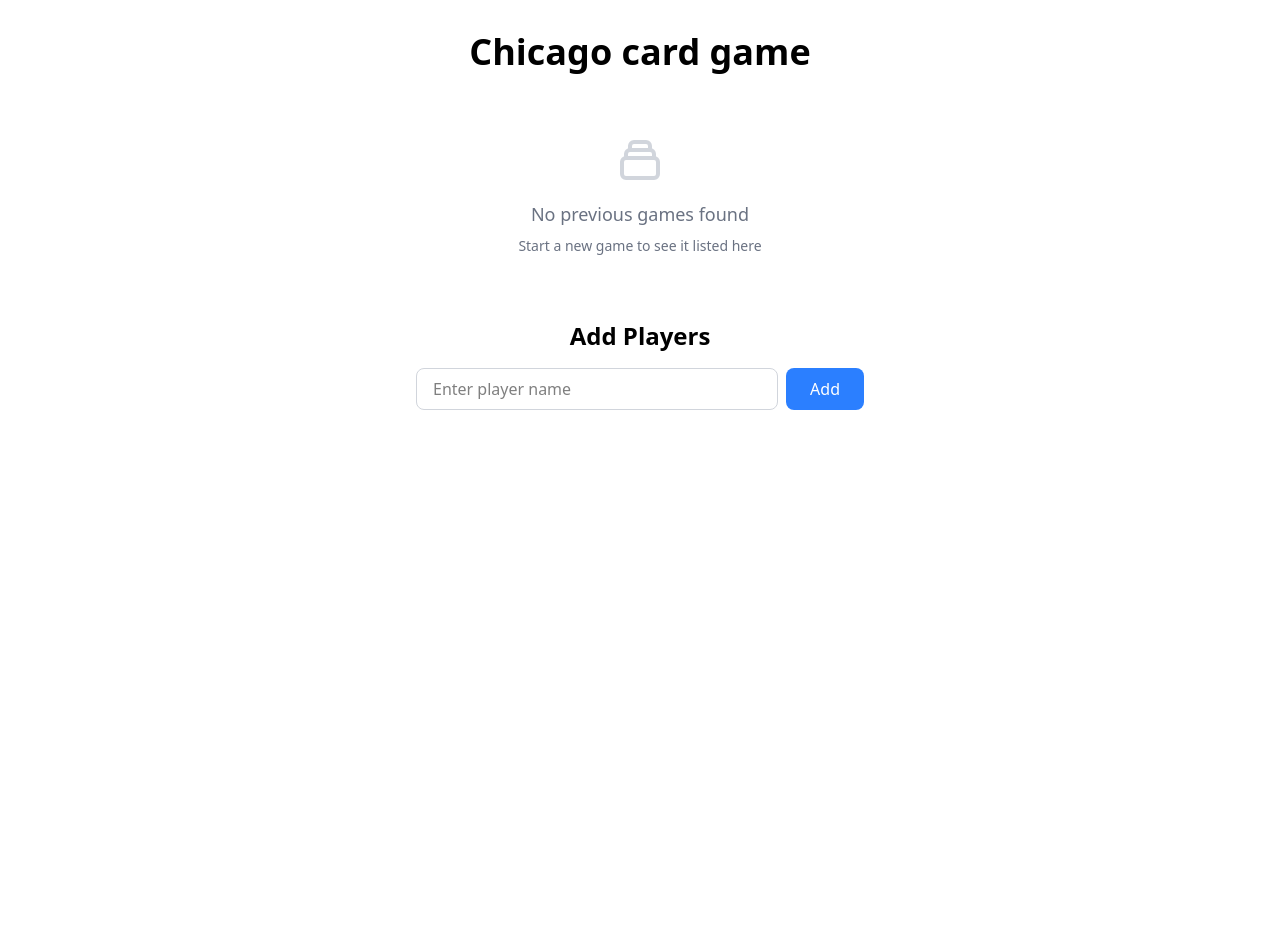
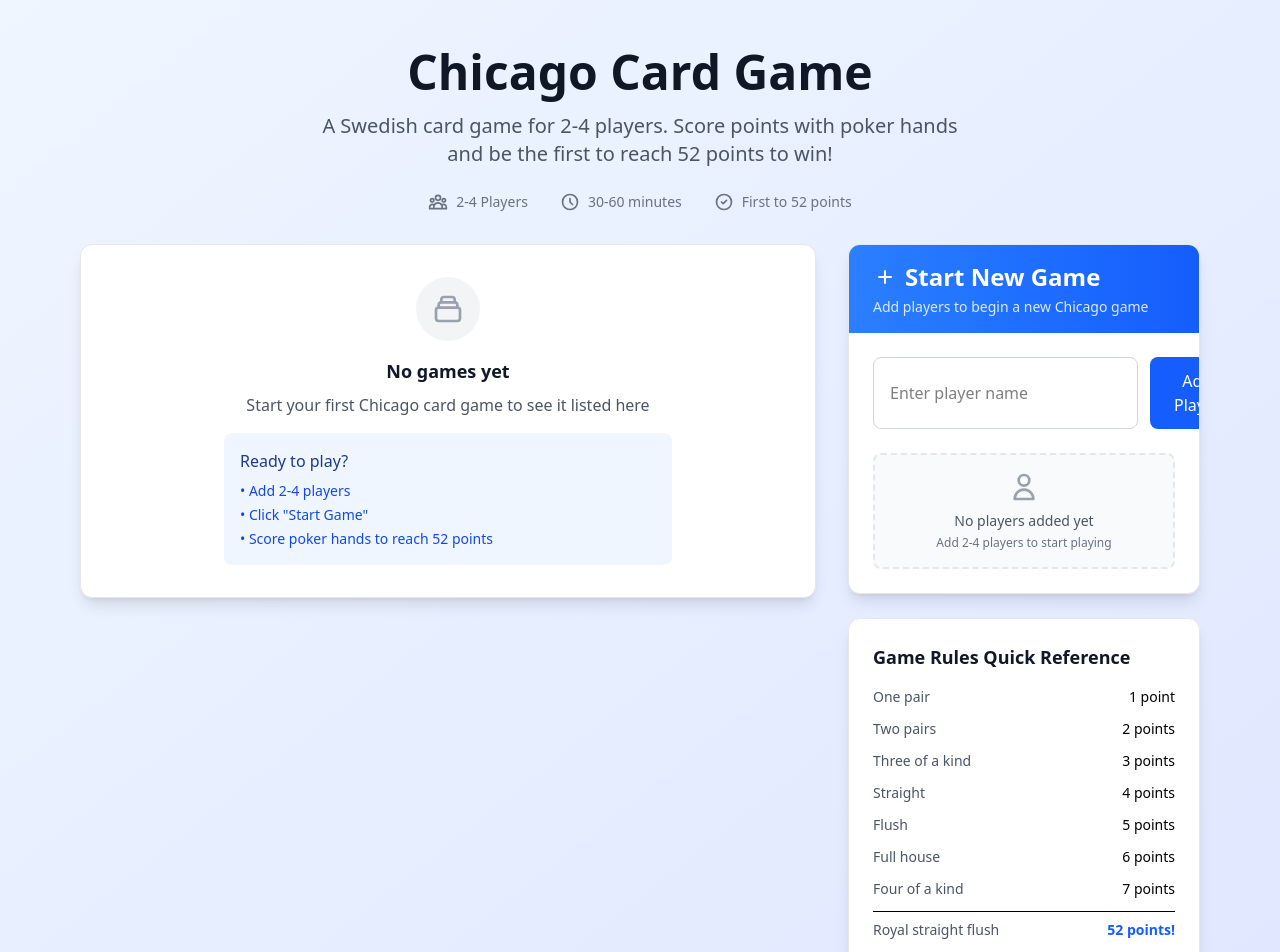
Before and after one commit to chrilleson/chicago-card-game, a SvelteKit app in the folder src/apps/chicago-game/: page / in a window 1280 px wide. Shown: the top 952 px of the page. Before the commit the page ends 800 px from the top, so only its background shows below. Built offline with nearby package versions, Linux system fonts and the light colour scheme.

Commit message:
feat(ui revamp): Redesign index page with modern layout, hero section, and improved styling

```diff
--- a/src/apps/chicago-game/src/lib/components/game/GameList.svelte
+++ b/src/apps/chicago-game/src/lib/components/game/GameList.svelte
@@ -96,10 +96,15 @@
 </script>
 
 {#if games.length > 0}
-	<div class="bg-white rounded-lg shadow-sm border border-gray-200 overflow-hidden">
-		<div class="px-4 py-3 bg-gray-50 border-b border-gray-200">
-			<h3 class="text-lg font-semibold text-gray-900">Previous Games</h3>
-			<p class="text-sm text-gray-600">{games.length} game{games.length === 1 ? '' : 's'} found</p>
+	<div class="bg-white rounded-xl shadow-lg border border-gray-200 overflow-hidden">
+		<div class="bg-gradient-to-r from-green-500 to-green-600 px-6 py-4">
+			<h3 class="text-xl font-bold text-white flex items-center gap-2">
+				<svg class="w-6 h-6" fill="none" stroke="currentColor" viewBox="0 0 24 24">
+					<path stroke-linecap="round" stroke-linejoin="round" stroke-width="2" d="M19 11H5m14 0a2 2 0 012 2v6a2 2 0 01-2 2H5a2 2 0 01-2-2v-6a2 2 0 012-2m14 0V9a2 2 0 00-2-2M5 11V9a2 2 0 012-2m0 0V5a2 2 0 012-2h6a2 2 0 012 2v2M7 7h10" />
+				</svg>
+				Your Games
+			</h3>
+			<p class="text-green-100 text-sm">{games.length} game{games.length === 1 ? '' : 's'} found</p>
 		</div>
 
 		<div class="divide-y divide-gray-200">
@@ -176,12 +181,24 @@
 		</div>
 	</div>
 {:else}
-	<div class="text-center py-8 text-gray-500">
-		<svg class="w-12 h-12 mx-auto mb-4 text-gray-300" fill="none" stroke="currentColor" viewBox="0 0 24 24">
-			<path stroke-linecap="round" stroke-linejoin="round" stroke-width="2" d="M19 11H5m14 0a2 2 0 012 2v6a2 2 0 01-2 2H5a2 2 0 01-2-2v-6a2 2 0 012-2m14 0V9a2 2 0 00-2-2M5 11V9a2 2 0 012-2m0 0V5a2 2 0 012-2h6a2 2 0 012 2v2M7 7h10" />
-		</svg>
-		<p class="text-lg font-medium mb-2">No previous games found</p>
-		<p class="text-sm">Start a new game to see it listed here</p>
+	<div class="bg-white rounded-xl shadow-lg border border-gray-200 p-8">
+		<div class="text-center text-gray-500">
+			<div class="bg-gray-100 rounded-full w-16 h-16 mx-auto mb-4 flex items-center justify-center">
+				<svg class="w-8 h-8 text-gray-400" fill="none" stroke="currentColor" viewBox="0 0 24 24">
+					<path stroke-linecap="round" stroke-linejoin="round" stroke-width="2" d="M19 11H5m14 0a2 2 0 012 2v6a2 2 0 01-2 2H5a2 2 0 01-2-2v-6a2 2 0 012-2m14 0V9a2 2 0 00-2-2M5 11V9a2 2 0 012-2m0 0V5a2 2 0 012-2h6a2 2 0 012 2v2M7 7h10" />
+				</svg>
+			</div>
+			<h3 class="text-lg font-semibold text-gray-900 mb-2">No games yet</h3>
+			<p class="text-gray-600 mb-4">Start your first Chicago card game to see it listed here</p>
+			<div class="bg-blue-50 rounded-lg p-4 text-left max-w-md mx-auto">
+				<h4 class="font-medium text-blue-900 mb-2">Ready to play?</h4>
+				<ul class="text-sm text-blue-700 space-y-1">
+					<li>• Add 2-4 players</li>
+					<li>• Click "Start Game"</li>
+					<li>• Score poker hands to reach 52 points</li>
+				</ul>
+			</div>
+		</div>
 	</div>
 {/if}
 
--- a/src/apps/chicago-game/src/lib/components/player/PlayerForm.svelte
+++ b/src/apps/chicago-game/src/lib/components/player/PlayerForm.svelte
@@ -17,29 +17,25 @@
 	}
 </script>
 
-<div class="max-w-md mx-auto">
-	<h2 class="text-2xl font-semibold mb-4 text-center">Add Players</h2>
-
-	<form on:submit={handleSubmit} class="mb-6">
-		<div class="flex gap-2">
+<form on:submit={handleSubmit}>
+	<div class="flex gap-3">
 		<input
 			type="text"
 			bind:value={playerName}
 			placeholder="Enter player name"
-				class="flex-1 px-4 py-2 border border-gray-300 rounded-lg focus:outline-none focus:ring-2 focus:ring-blue-500 focus:border-transparent"
+			class="flex-1 px-4 py-3 border border-gray-300 rounded-lg focus:outline-none focus:ring-2 focus:ring-blue-500 focus:border-transparent transition-colors"
 			required
 			disabled={isGameStarted}
 		/>
 		<button
 			type="submit"
-				class="px-6 py-2 bg-blue-500 text-white rounded-lg hover:bg-blue-600 focus:outline-none focus:ring-2 focus:ring-blue-500 focus:ring-offset-2 transition-colors disabled:bg-gray-400 disabled:cursor-not-allowed"
+			class="px-6 py-3 bg-blue-600 text-white rounded-lg hover:bg-blue-700 focus:outline-none focus:ring-2 focus:ring-blue-500 focus:ring-offset-2 transition-colors disabled:bg-gray-400 disabled:cursor-not-allowed font-medium"
 			disabled={isGameStarted}
 		>
-				Add
+			Add Player
 		</button>
 	</div>
 	{#if isGameStarted}
-			<p class="text-sm text-gray-600 mt-2">Cannot add players while game is in progress</p>
+		<p class="text-sm text-gray-600 mt-3 text-center">Cannot add players while game is in progress</p>
 	{/if}
 </form>
-</div>
--- a/src/apps/chicago-game/src/routes/+page.svelte
+++ b/src/apps/chicago-game/src/routes/+page.svelte
@@ -57,28 +57,73 @@
 	}
 </script>
 
-<div class="text-center mt-8">
-	<h1 class="text-4xl font-bold mb-8">Chicago card game</h1>
+<div class="min-h-screen bg-gradient-to-br from-blue-50 to-indigo-100">
+	<!-- Hero Section -->
+	<div class="text-center pt-12 pb-8">
+		<div class="max-w-4xl mx-auto px-4">
+			<h1 class="text-5xl font-bold mb-4 text-gray-900">Chicago Card Game</h1>
+			<p class="text-xl text-gray-600 mb-6 max-w-2xl mx-auto">
+				A Swedish card game for 2-4 players. Score points with poker hands and be the first to reach 52 points to win!
+			</p>
+			<div class="flex justify-center gap-8 text-sm text-gray-500">
+				<div class="flex items-center gap-2">
+					<svg class="w-5 h-5" fill="none" stroke="currentColor" viewBox="0 0 24 24">
+						<path stroke-linecap="round" stroke-linejoin="round" stroke-width="2" d="M17 20h5v-2a3 3 0 00-5.356-1.857M17 20H7m10 0v-2c0-.656-.126-1.283-.356-1.857M7 20H2v-2a3 3 0 015.356-1.857M7 20v-2c0-.656.126-1.283.356-1.857m0 0a5.002 5.002 0 019.288 0M15 7a3 3 0 11-6 0 3 3 0 016 0zm6 3a2 2 0 11-4 0 2 2 0 014 0zM7 10a2 2 0 11-4 0 2 2 0 014 0z" />
+					</svg>
+					2-4 Players
+				</div>
+				<div class="flex items-center gap-2">
+					<svg class="w-5 h-5" fill="none" stroke="currentColor" viewBox="0 0 24 24">
+						<path stroke-linecap="round" stroke-linejoin="round" stroke-width="2" d="M12 8v4l3 3m6-3a9 9 0 11-18 0 9 9 0 0118 0z" />
+					</svg>
+					30-60 minutes
+				</div>
+				<div class="flex items-center gap-2">
+					<svg class="w-5 h-5" fill="none" stroke="currentColor" viewBox="0 0 24 24">
+						<path stroke-linecap="round" stroke-linejoin="round" stroke-width="2" d="M9 12l2 2 4-4m6 2a9 9 0 11-18 0 9 9 0 0118 0z" />
+					</svg>
+					First to 52 points
+				</div>
+			</div>
+		</div>
 	</div>
 
-<!-- Show previous games if any exist -->
-<div class="max-w-4xl mx-auto mb-8">
+	<div class="max-w-6xl mx-auto px-4 pb-12">
+		<div class="grid grid-cols-1 lg:grid-cols-3 gap-8">
+			<!-- Previous Games Section -->
+			<div class="lg:col-span-2">
 				<GameList />
 			</div>
 
+			<!-- New Game Section -->
+			<div class="lg:col-span-1">
+				<div class="bg-white rounded-xl shadow-lg border border-gray-200 overflow-hidden">
+					<div class="bg-gradient-to-r from-blue-500 to-blue-600 px-6 py-4">
+						<h2 class="text-2xl font-bold text-white flex items-center gap-2">
+							<svg class="w-6 h-6" fill="none" stroke="currentColor" viewBox="0 0 24 24">
+								<path stroke-linecap="round" stroke-linejoin="round" stroke-width="2" d="M12 6v6m0 0v6m0-6h6m-6 0H6" />
+							</svg>
+							Start New Game
+						</h2>
+						<p class="text-blue-100 text-sm mt-1">Add players to begin a new Chicago game</p>
+					</div>
+
+					<div class="p-6">
 						<PlayerForm
 							{isGameStarted}
 							on:addPlayer={handleAddPlayer}
 						/>
 
-<div class="max-w-md mx-auto">
+						<div class="mt-6">
 							<PlayerList
 								{players}
 								{isGameStarted}
 								on:removePlayer={handleRemovePlayer}
 								on:updatePlayer={handleUpdatePlayer}
 							/>
+						</div>
 
+						<div class="mt-6">
 							<GameControls
 								{players}
 								{isGameStarted}
@@ -86,3 +131,60 @@
 								on:startGame={handleStartGame}
 							/>
 						</div>
+
+						{#if players.length === 0}
+							<div class="mt-6 p-4 bg-gray-50 rounded-lg border-2 border-dashed border-gray-200">
+								<div class="text-center">
+									<svg class="w-8 h-8 mx-auto mb-2 text-gray-400" fill="none" stroke="currentColor" viewBox="0 0 24 24">
+										<path stroke-linecap="round" stroke-linejoin="round" stroke-width="2" d="M16 7a4 4 0 11-8 0 4 4 0 018 0zM12 14a7 7 0 00-7 7h14a7 7 0 00-7-7z" />
+									</svg>
+									<p class="text-sm text-gray-600 font-medium">No players added yet</p>
+									<p class="text-xs text-gray-500 mt-1">Add 2-4 players to start playing</p>
+								</div>
+							</div>
+						{/if}
+					</div>
+				</div>
+
+				<!-- Quick Stats Card -->
+				<div class="mt-6 bg-white rounded-xl shadow-lg border border-gray-200 p-6">
+					<h3 class="text-lg font-semibold text-gray-900 mb-4">Game Rules Quick Reference</h3>
+					<div class="space-y-3 text-sm">
+						<div class="flex justify-between">
+							<span class="text-gray-600">One pair</span>
+							<span class="font-medium">1 point</span>
+						</div>
+						<div class="flex justify-between">
+							<span class="text-gray-600">Two pairs</span>
+							<span class="font-medium">2 points</span>
+						</div>
+						<div class="flex justify-between">
+							<span class="text-gray-600">Three of a kind</span>
+							<span class="font-medium">3 points</span>
+						</div>
+						<div class="flex justify-between">
+							<span class="text-gray-600">Straight</span>
+							<span class="font-medium">4 points</span>
+						</div>
+						<div class="flex justify-between">
+							<span class="text-gray-600">Flush</span>
+							<span class="font-medium">5 points</span>
+						</div>
+						<div class="flex justify-between">
+							<span class="text-gray-600">Full house</span>
+							<span class="font-medium">6 points</span>
+						</div>
+						<div class="flex justify-between">
+							<span class="text-gray-600">Four of a kind</span>
+							<span class="font-medium">7 points</span>
+						</div>
+						<div class="flex justify-between border-t pt-2">
+							<span class="text-gray-600">Royal straight flush</span>
+							<span class="font-bold text-blue-600">52 points!</span>
+						</div>
+					</div>
+				</div>
+			</div>
+		</div>
+	</div>
+</div>
```
Lines whose indentation alone changed are shown as unchanged.
